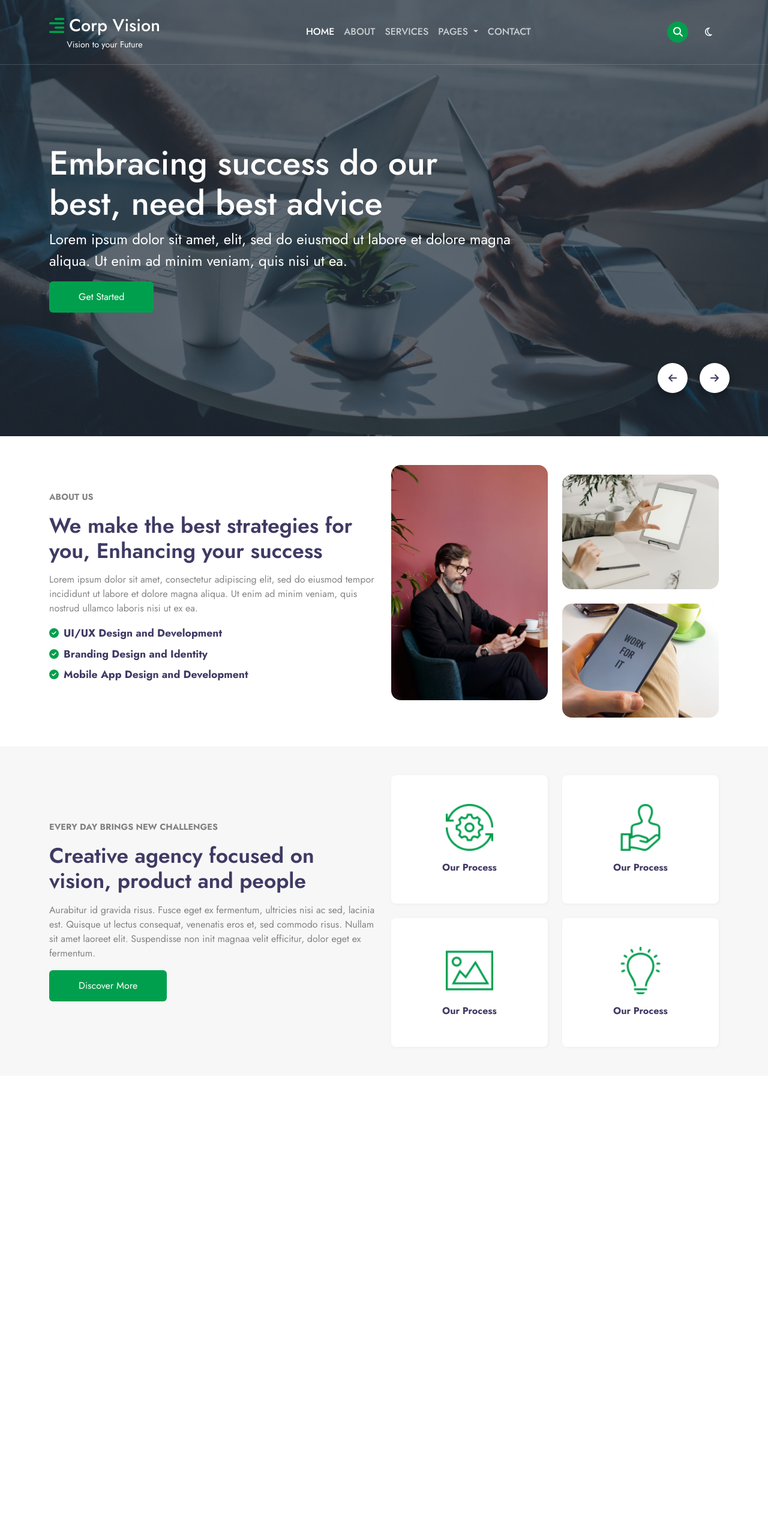
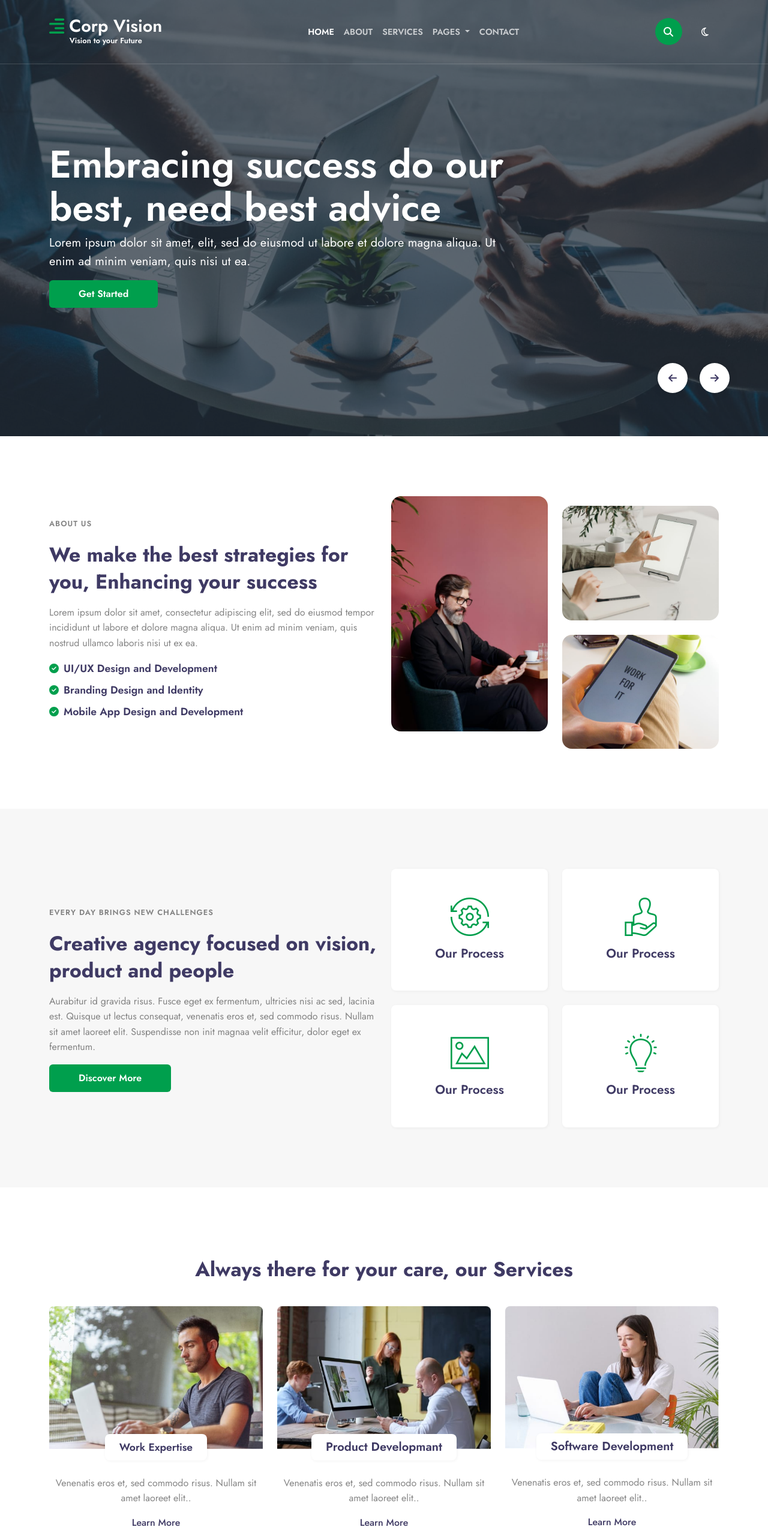
Before and after one commit to quocvan1999/Nhom10-CorpVision, a plain HTML site: page index.html in a window 1280 px wide. Shown: the whole page at 60% size. Before the commit the page ends 1793 px from the top, so only its background shows below. Drawn offline with nearby package versions, Linux system fonts and the light colour scheme.

Commit message:
cap nhat code phan services

```diff
--- a/assets/css/index.css
+++ b/assets/css/index.css
@@ -33,23 +33,32 @@ body {
 }
 
 .titleP__content {
-    font-size: 0.9rem;
-    font-weight: bold;
+    font-size: 0.8rem;
+    font-weight: 600;
+    line-height: 1.8rem;
+    letter-spacing: 1px;
     opacity: 0.8;
     margin: 0;
 }
 
 .titleH1__content {
-    font-size: 2.2rem;
-    font-weight: 600;
+    font-size: 2.1rem;
+    line-height: 2.8rem;
+    font-weight: 700;
     color: var(--color-02);
     margin: 15px 0;
 }
 
 .contentP {
     font-size: 1rem;
+    line-height: 1.6rem;
     font-weight: 400;
     opacity: 0.8;
+}
+
+.py-100{
+    padding-top: 100px;
+    padding-bottom: 100px;
 }
 
 /* HEADER */
@@ -62,6 +71,7 @@ body {
     border-bottom: 1px solid rgba(231, 231, 231, 0.18);
 }
 
+/* header active */
 .header__active {
     background: var(--color-03);
     border-bottom: none;
@@ -81,7 +91,6 @@ body {
 .header__active .nav-item .active {
     color: var(--color-01) !important;
 }
-
 
 /* search container */
 #search__container {
@@ -127,28 +136,29 @@ body {
 /* nav brand */
 #header .navbar-brand>div:first-child svg {
     color: var(--color-01);
+    line-height: 1.05rem;
     font-size: 1.8rem;
 }
 
 #header .navbar-brand>div:first-child span {
     color: var(--color-03);
     font-size: 1.8rem;
-    font-weight: 500;
+    font-weight: 600;
+    line-height: 1.05rem;
 }
 
 #header .navbar-brand>div:last-child {
     color: var(--color-03);
-    font-size: 0.9rem;
+    font-size: 0.8rem;
+    font-weight: 600;
 }
 
 #header .nav-item a {
     color: var(--color-03);
     opacity: 0.7;
-}
-
-#header .nav-item .dropdown-menu li a {
-    color: var(--color-02);
-    opacity: 0.7;
+    font-size: 0.9rem;
+    line-height: 1.4rem;
+    font-weight: 600;
 }
 
 #header .nav-item a:hover {
@@ -156,21 +166,23 @@ body {
     opacity: 1;
 }
 
+#header .nav-item .dropdown-menu li a {
+    color: var(--color-02);
+    opacity: 0.7;
+    font-size: 0.9rem;
+    font-weight: 600;
+    line-height: 1.4rem;
+}
+
 #header .nav-item .active {
     color: var(--color-03);
     opacity: 1;
 }
 
-/* nav list */
-#header .nav-item a {
-    color: var(--color-03);
-    font-weight: 500;
-}
-
 /* header right */
 #header .header__right>div {
-    width: 35px;
-    height: 35px;
+    width: 45px;
+    height: 45px;
     display: flex;
     justify-content: center;
     align-items: center;
@@ -209,7 +221,8 @@ body {
     opacity: 1;
     color: var(--color-02);
     border-radius: 50%;
-    box-shadow: rgba(0, 0, 0, 0.35) 0px 5px 15px;
+    box-shadow: 0 0 15px rgba(0, 0, 0, 0.12);
+    border: 1px solid transparent;
 }
 
 #caroucel .carousel-caption {
@@ -225,12 +238,15 @@ body {
 }
 
 #caroucel .carousel-caption .container h1 {
-    font-size: 3.5rem;
-    font-weight: 500;
+    font-size: 4rem;
+    font-weight: 600;
+    line-height: 4.5rem;
 }
 
 #caroucel .carousel-caption .container p {
-    font-size: 1.5rem;
+    font-size: 1.25rem;
+    line-height: 1.9rem;
+    letter-spacing: 0.010em;
     opacity: 0.9;
 }
 
@@ -238,6 +254,9 @@ body {
     background-color: var(--color-01);
     color: var(--color-03);
     padding: 13px 0;
+    font-size: 1rem;
+    line-height: 1.1rem;
+    font-weight: 600;
 }
 
 #caroucel .carousel-caption .container button:hover {
@@ -255,8 +274,9 @@ body {
 /* ABOUT */
 .about__list a span {
     color: var(--color-02);
-    font-weight: bold;
+    font-weight: 600;
     font-size: 1.1rem;
+    line-height: 1.75rem;
 }
 
 /* FEATURES */
@@ -275,18 +295,24 @@ body {
 }
 
 #features .features__item img {
-    width: 30%;
+    max-width: 65px;
+    display: block;
 }
 
 #features .features__item a {
     color: var(--color-02);
-    font-weight: bold;
+    font-weight: 600;
+    font-size: 1.3rem;
+    line-height: 1.7rem;
 }
 
 #features .btn__features {
     background-color: var(--color-01);
     color: var(--color-03);
     padding: 13px 0;
+    font-size: 1rem;
+    line-height: 1.1rem;
+    font-weight: 600;
 }
 
 #features .btn__features:hover {
@@ -294,6 +320,25 @@ body {
 }
 
 /* SERVICES */
+.services__itemIMG>a{
+    box-shadow: rgba(1, 1, 1, 0.05) 1px 1px 5px 0px;
+    border: 1px solid var(--border-color);
+    color: var(--color-02);
+    font-weight: 600;
+    font-size: 1.1rem;
+    line-height: 1.75rem;
+    transform: translateY(-25px);
+}
+
+.services__item:hover .services__itemIMG>a, .services__itemContent>a:hover{
+    cursor: pointer;
+    color: var(--color-01);
+}
+
+.services__itemContent>a{
+    font-weight: 500;
+    color: var(--color-02);
+}
 
 /* GALLERY */
 
--- a/index.html
+++ b/index.html
@@ -39,6 +39,9 @@
     <!-- RESPONSIVE CSS -->
     <link rel="stylesheet" href="./assets/css/responsive.css" />
 
+    <!-- DARK MODE CSS -->
+    <link rel="stylesheet" href="./assets/css/darkMode.css">
+
     <!-- INDEX CSS -->
     <link rel="stylesheet" href="./assets/css/index.css" />
   </head>
@@ -48,9 +51,9 @@
     <header id="header" class="header">
       <nav class="navbar navbar-expand-lg bg-transparent py-0">
         <div class="container py-3 delay__animation">
-          <div class="d-flex justify-content-between w-100">
+          <div class="d-flex py-2 justify-content-between w-100">
             <a class="navbar-brand" href="#">
-              <div class="d-flex align-items-center">
+              <div class="d-flex align-items-center logo">
                 <i class="fa-solid fa-align-right me-2"></i>
                 <span class="logo__text">Corp Vision</span>
               </div>
@@ -114,6 +117,7 @@
                 </div>
                 <div class="z-2">
                   <i class="fa-regular fa-moon"></i>
+                  <i class="fa-solid fa-sun d-none"></i>
                 </div>
               </div>
             </div>
@@ -305,7 +309,7 @@
 
     <!-- ABOUT -->
     <section id="about">
-      <div class="container pt-5 pb-5">
+      <div class="container py-100">
         <div class="row align-items-center">
           <div class="col-sm-6">
             <p class="titleP__content">ABOUT US</p>
@@ -378,7 +382,7 @@
 
     <!-- FEATURES -->
     <section id="features">
-      <div class="container pt-5 pb-5">
+      <div class="container py-100">
         <div class="row align-items-center">
           <div class="col-sm-6">
             <p class="titleP__content">EVERY DAY BRINGS NEW CHALLENGES</p>
@@ -440,7 +444,55 @@
     </section>
 
     <!-- SERVICES -->
-    <section id="services"></section>
+    <section id="services">
+      <div class="container py-100">
+        <h1 class="titleH1__content text-center pb-4">
+          Always there for your care, our Services
+        </h1>
+        <div class="row">
+
+          <div class="col-md-4">
+            <div class="services__item">
+              <div class="services__itemIMG text-center">
+                <img class="w-100 rounded-top-3 d-block" src="./assets/img/s1.jpg" alt="s1"/>
+                <a class="text-decoration-none bg-white d-inline-block px-4 py-2 rounded-3 delay__animation">Work Expertise</a>
+              </div>
+              <div class="services__itemContent text-center">
+                <p class="contentP">Venenatis eros et, sed commodo risus. Nullam sit amet laoreet elit..</p>
+                <a href="#" class="text-decoration-none delay__animation">Learn More</a>
+              </div>
+            </div>
+          </div>
+
+          <div class="col-md-4">
+            <div class="services__item">
+              <div class="services__itemIMG text-center">
+                <img class="w-100 rounded-top-3 d-block" src="./assets/img/s2.jpg" alt="s1"/>
+                <a class="text-decoration-none fs-5 bg-white d-inline-block px-4 py-2 rounded-3 delay__animation">Product Developmant</a>
+              </div>
+              <div class="services__itemContent text-center">
+                <p class="contentP">Venenatis eros et, sed commodo risus. Nullam sit amet laoreet elit..</p>
+                <a href="#" class="text-decoration-none delay__animation">Learn More</a>
+              </div>
+            </div>
+          </div>
+
+          <div class="col-md-4">
+            <div class="services__item">
+              <div class="services__itemIMG text-center">
+                <img class="w-100 rounded-top-3 d-block" src="./assets/img/s3.jpg" alt="s1"/>
+                <a class="text-decoration-none fs-5 bg-white d-inline-block px-4 py-2 rounded-3 delay__animation">Software Development</a>
+              </div>
+              <div class="services__itemContent text-center">
+                <p class="contentP">Venenatis eros et, sed commodo risus. Nullam sit amet laoreet elit..</p>
+                <a href="#" class="text-decoration-none delay__animation">Learn More</a>
+              </div>
+            </div>
+          </div>
+
+        </div>
+      </div>
+    </section>
 
     <!-- GALLERY -->
     <section id="gallery"></section>
```
Also changed, not shown: assets/css/darkMode.css (added), assets/img/s1.jpg (added), assets/img/s2.jpg (added), assets/img/s3.jpg (added).
